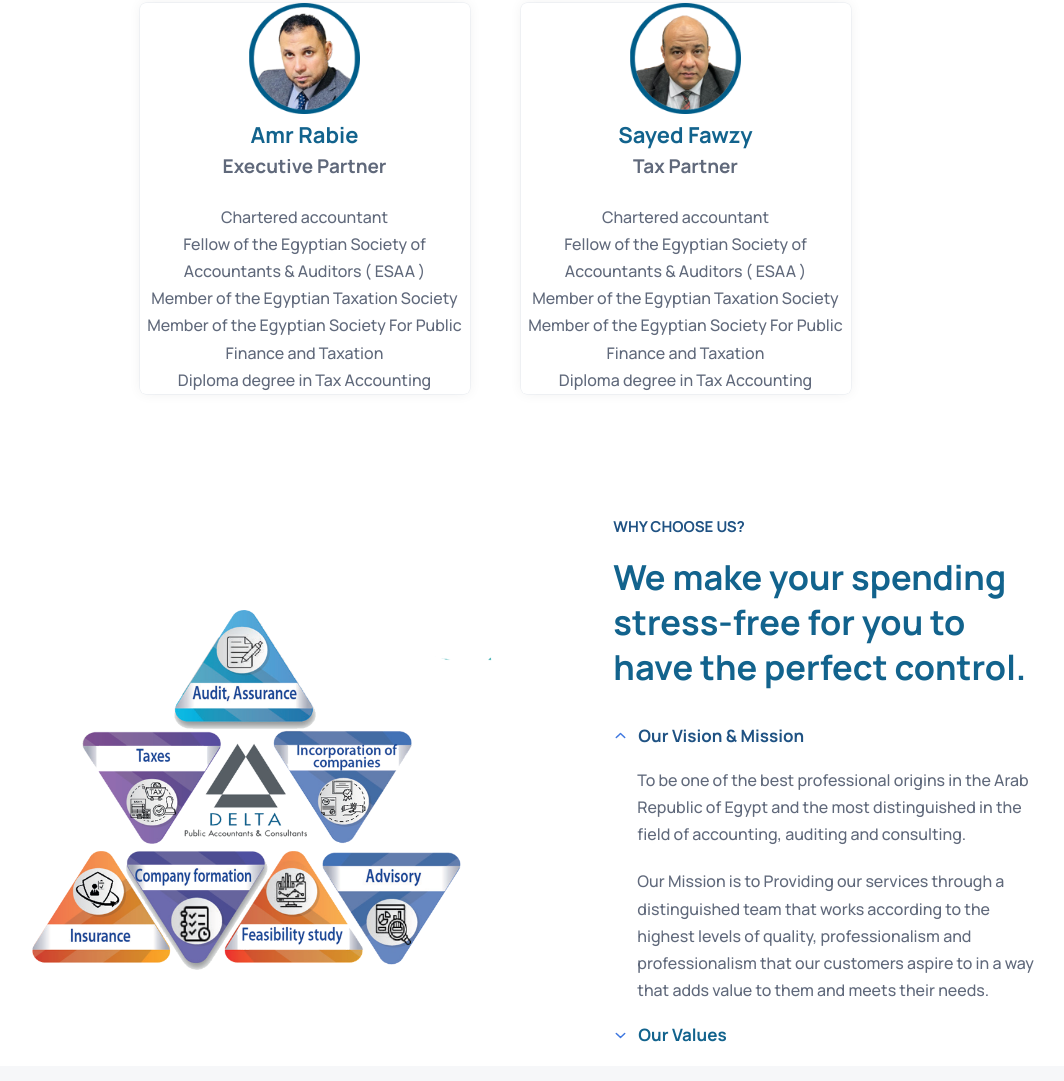
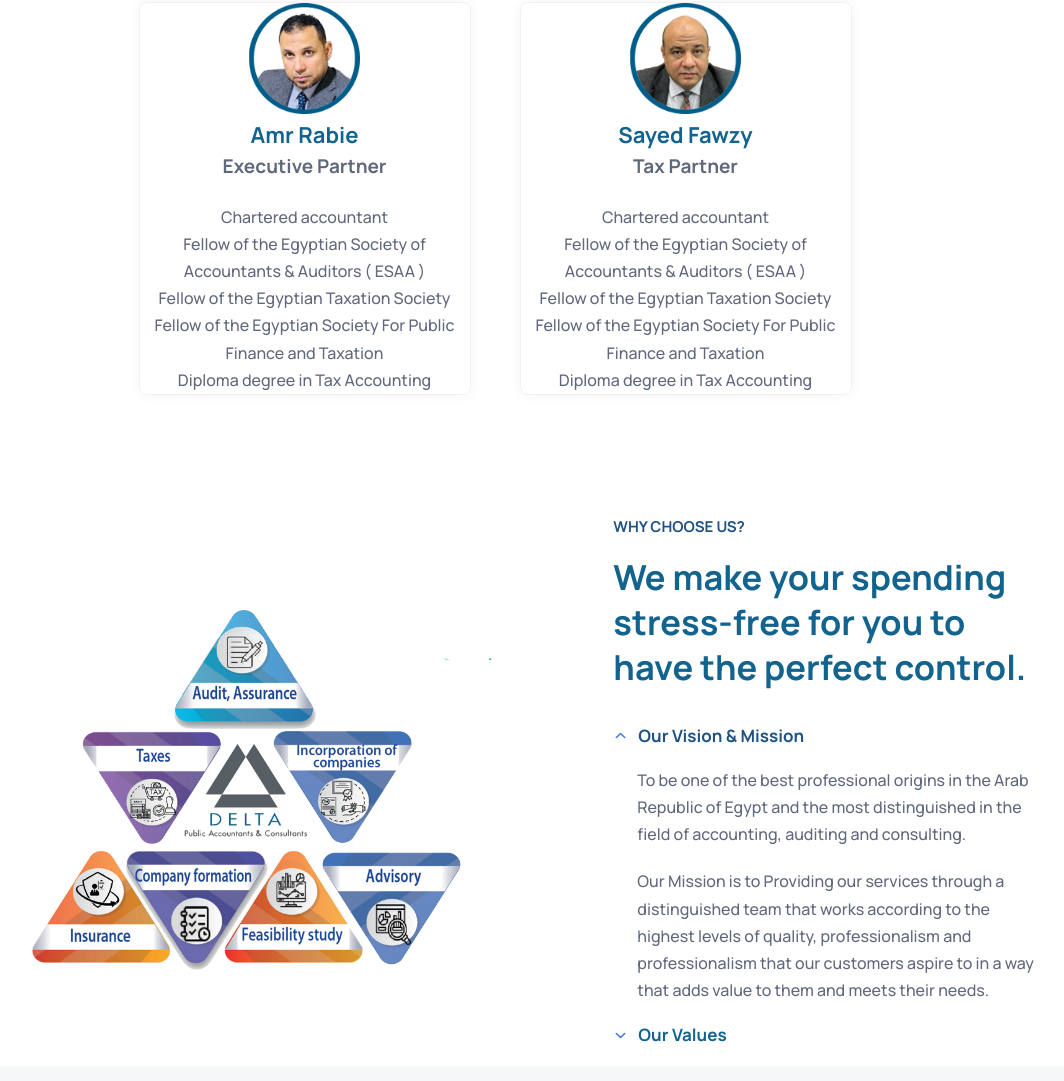
Before and after one commit to Te3cher/33.2, a plain HTML site: page index.html in a window 1280 px wide. Shown: the part 1168-2249 px from the top of the page, without its empty margins (145-1209 px from the left). Drawn offline with nearby package versions, Linux system fonts and the light colour scheme; files that its build step writes are made by us from their sources.

Commit message:
Update index.html

```diff
--- a/index.html
+++ b/index.html
@@ -248,13 +248,13 @@ Fellow of the Egyptian Society of   Accountants & Auditors ( ESAA )
 
 <li>
 
- Member of the Egyptian Taxation Society
+ Fellow of the Egyptian Taxation Society
 
 </li>
 
 <li>
 
-Member of the Egyptian Society For Public Finance and Taxation
+Fellow of the Egyptian Society For Public Finance and Taxation
 
 </li>
 
@@ -303,13 +303,13 @@ Fellow of the Egyptian Society of Accountants & Auditors ( ESAA )
 
 <li>
 
-Member of the Egyptian Taxation Society
+Fellow of the Egyptian Taxation Society
 
 </li>
 
 <li>
 
-Member of the Egyptian Society For Public Finance and Taxation
+Fellow of the Egyptian Society For Public Finance and Taxation
 
 </li>
 
```
